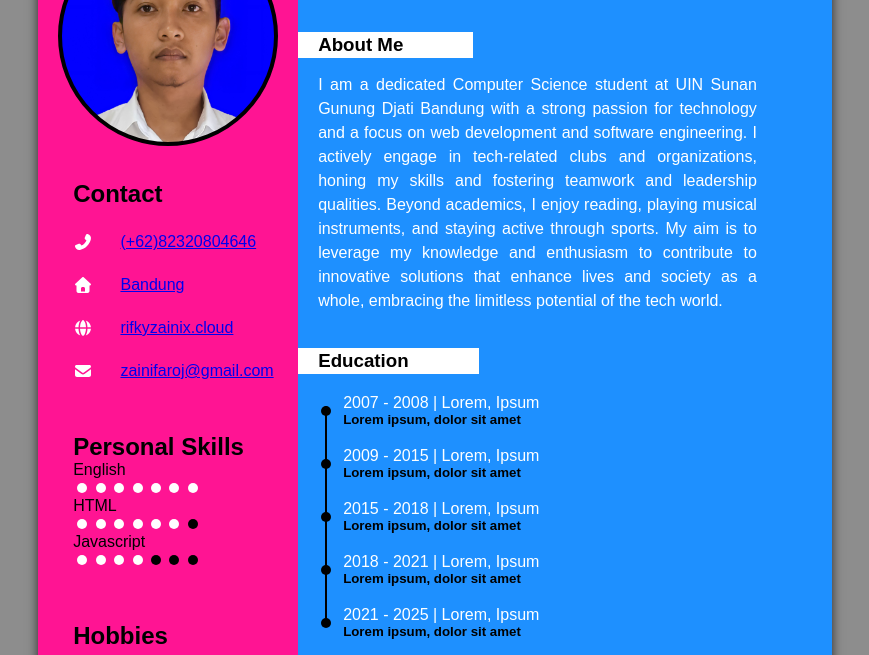
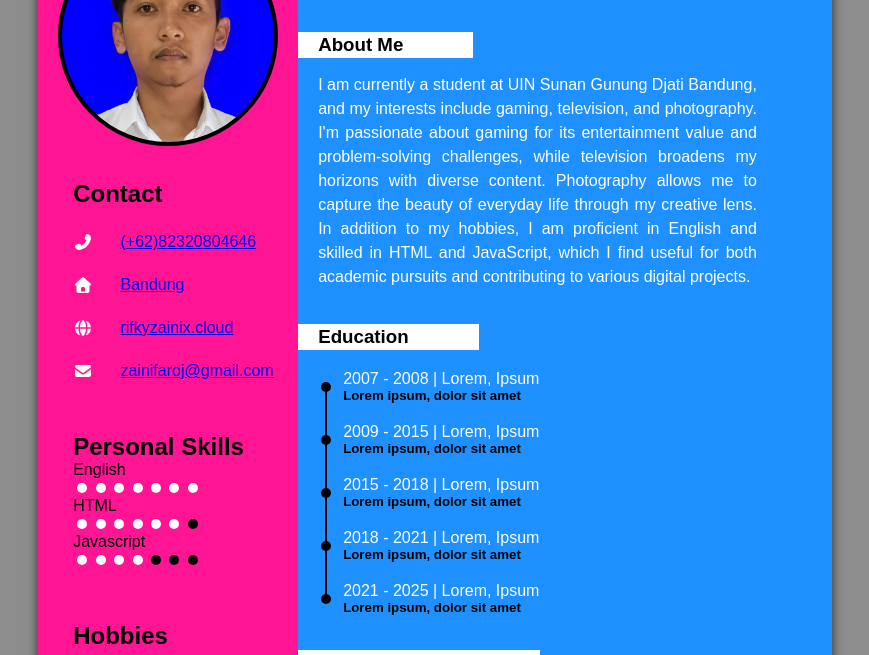
Before and after one commit to rifkyzainix/cv.github.io, a plain HTML site: page index.html in a window 1280 px wide. Shown: the part 114-769 px from the top of the page, without its empty margins (205-1074 px from the left). Drawn offline with Linux system fonts and the light colour scheme.

Commit message:
ganti desc

```diff
--- a/index.html
+++ b/index.html
@@ -107,12 +107,12 @@
                 <h3>About Me</h3>
             </div>
             <div class="desc">
-                I am a dedicated Computer Science student at UIN Sunan Gunung Djati Bandung with a strong passion for
-                technology and a focus on web development and software engineering. I actively engage in tech-related
-                clubs and organizations, honing my skills and fostering teamwork and leadership qualities. Beyond
-                academics, I enjoy reading, playing musical instruments, and staying active through sports. My aim is to
-                leverage my knowledge and enthusiasm to contribute to innovative solutions that enhance lives and
-                society as a whole, embracing the limitless potential of the tech world.
+                I am currently a student at UIN Sunan Gunung Djati Bandung, and my interests include gaming, television,
+                and photography. I'm passionate about gaming for its entertainment value and problem-solving challenges,
+                while television broadens my horizons with diverse content. Photography allows me to capture the beauty
+                of everyday life through my creative lens. In addition to my hobbies, I am proficient in English and
+                skilled in HTML and JavaScript, which I find useful for both academic pursuits and contributing to
+                various digital projects.
             </div>
         </div>
 
```
